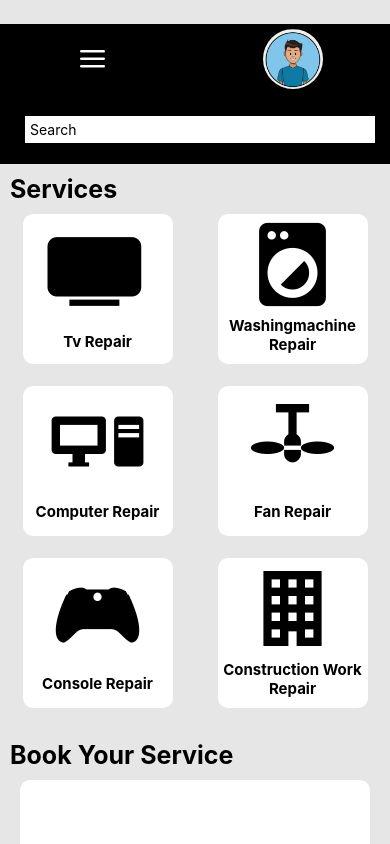
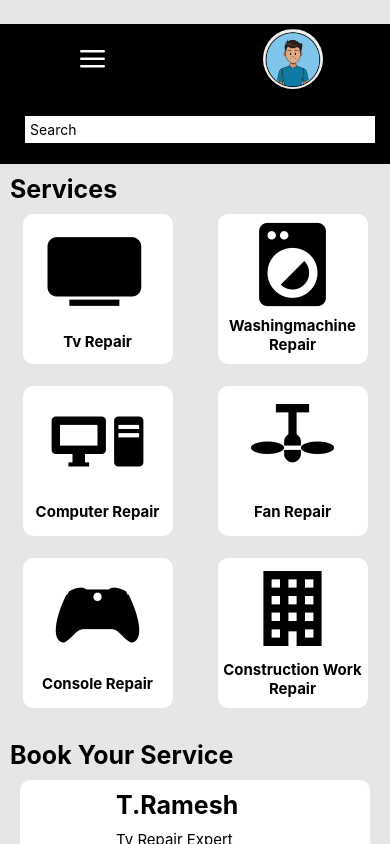
Before and after one commit to Manju1392k/HomeRepair-App, a React Native app: screen / in a window 390 px wide. Built offline with nearby package versions, Linux system fonts and the light colour scheme.

Commit message:
HomeRepair

```diff
--- a/App.js
+++ b/App.js
@@ -10,6 +10,7 @@ import {
 import { Feather } from "@expo/vector-icons";
 import { Ionicons } from "@expo/vector-icons";
 import { MaterialCommunityIcons } from "@expo/vector-icons";
+import { symbolicateLogNow } from "react-native/Libraries/LogBox/Data/LogBoxData";
 
 export default function App() {
   return (
@@ -77,7 +78,13 @@ export default function App() {
         <Text style={styles.Heading}>Book Your Service</Text>
 
         <View style={styles.center}>
-          <View style={styles.profilebox}></View>
+          <View style={styles.profilebox}>
+            <View>
+              <Text style={styles.name}>T.Ramesh</Text>
+              <Text style={styles.expertname}>Tv Repair Expert</Text>
+              <Text>Service Cost Rs:₹500/- </Text>
+            </View>
+          </View>
         </View>
 
         <StatusBar style="auto" />
@@ -157,5 +164,16 @@ const styles = StyleSheet.create({
     backgroundColor: "#fff",
     borderRadius: 10,
     marginBottom: 15,
+    flexDirection: "row",
+    justifyContent: "space-around",
+    padding: 10,
+  },
+  name: {
+    fontSize: 25,
+    fontWeight: "bold",
+  },
+  expertname: {
+    fontSize: 15,
+    marginTop: 10,
   },
 });
```
